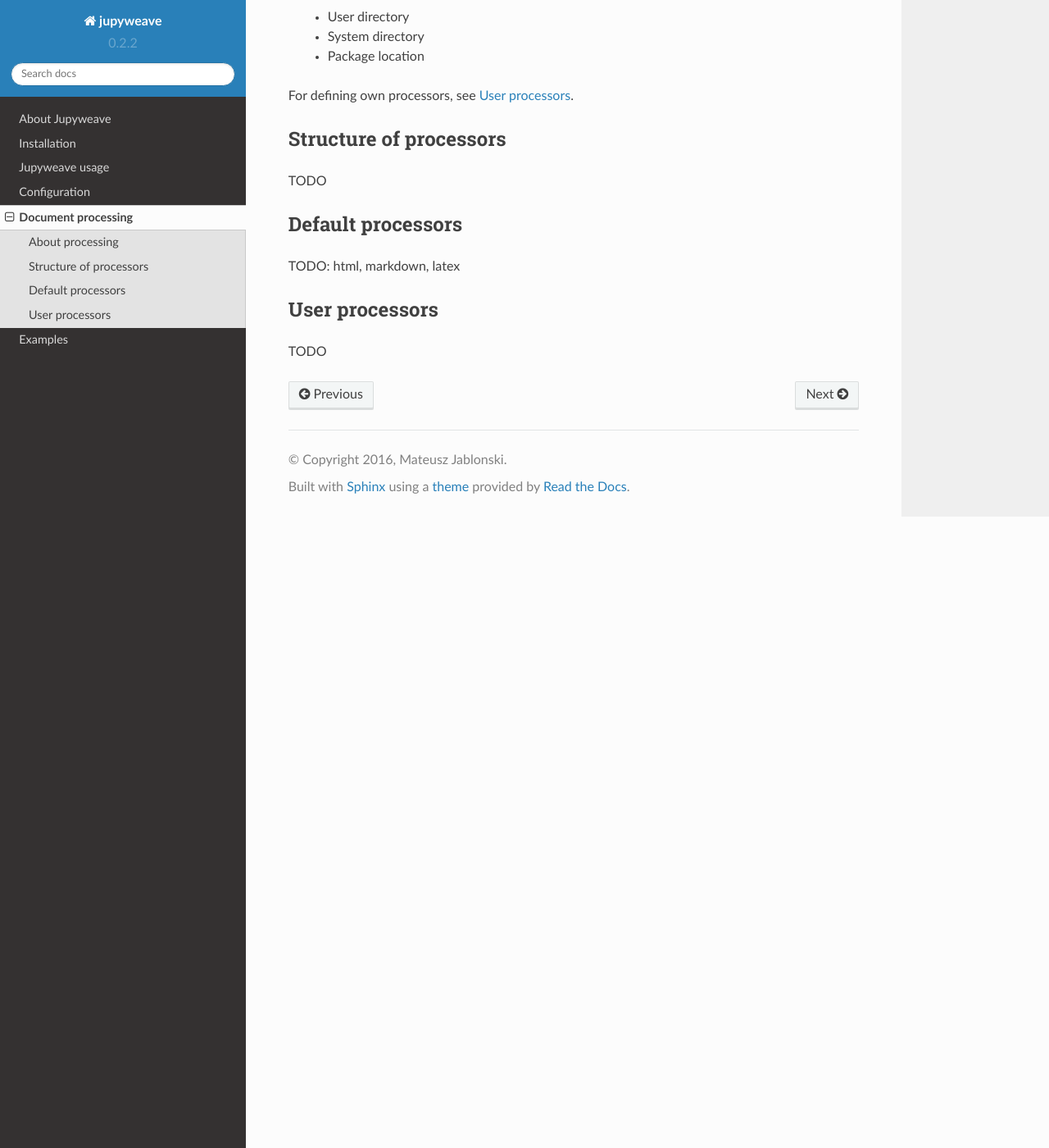
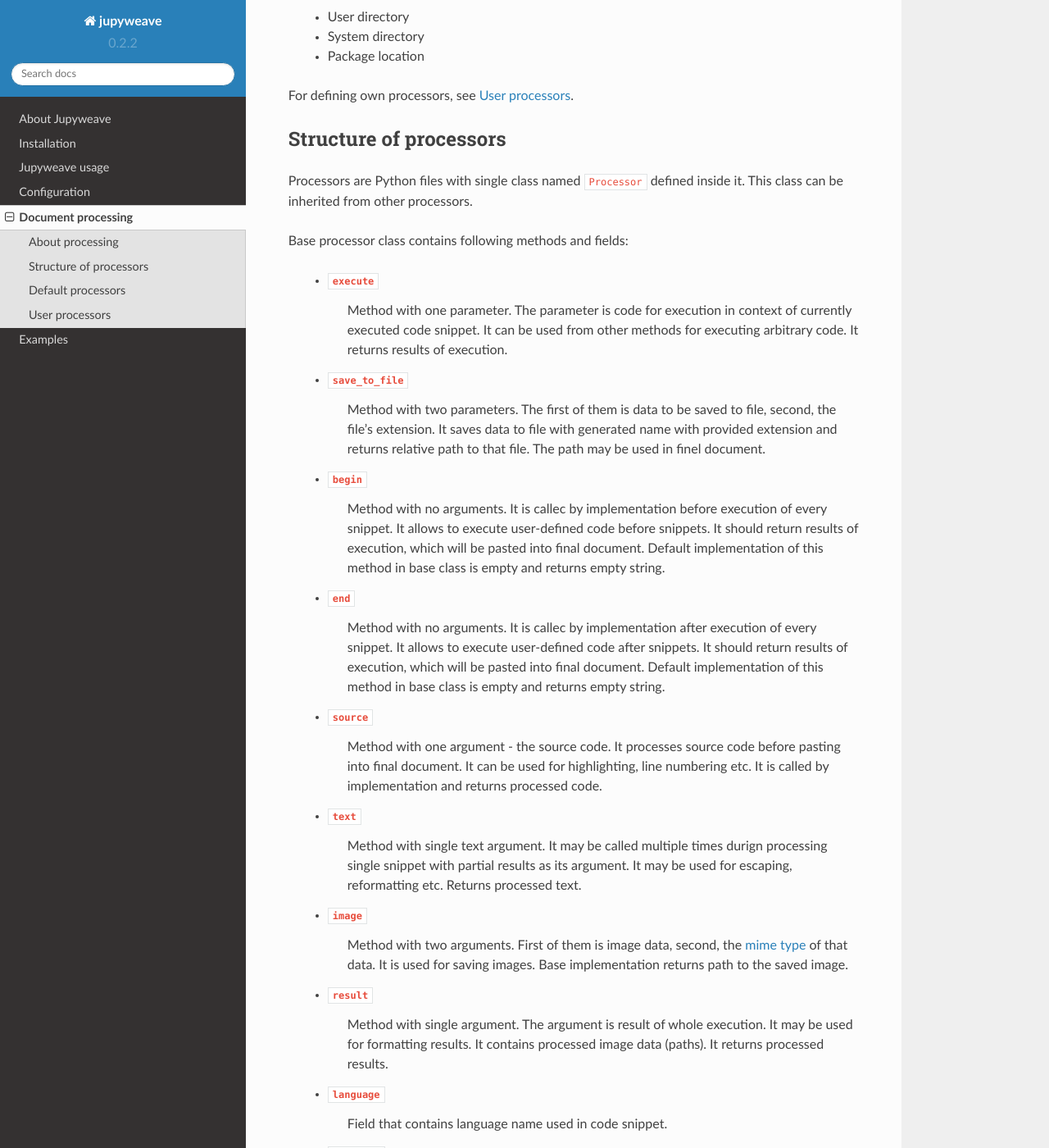
Before and after one commit to jablonskim/jupyweave, a Sphinx documentation site: the page built from docs/source/processors.rst, in a window 1280 px wide and 1400 px high, scrolled down 937 px. Shown: the whole window at 82% size. Built offline with Sphinx 7.4.7 and the Read the Docs theme 2.0.0, drawn with Linux system fonts in a browser that asks for light colours; some of the changed text lies outside the part shown.

Commit message:
Structure of processors

```diff
--- a/docs/source/processors.rst
+++ b/docs/source/processors.rst
@@ -48,7 +48,70 @@
 Structure of processors
 -----------------------
 
-TODO
+Processors are Python files with single class named ``Processor`` defined inside it. This class can be inherited from
+other processors.
+
+Base processor class contains following methods and fields:
+
+    * ``execute``
+        Method with one parameter. The parameter is code for execution in context of currently executed code snippet.
+        It can be used from other methods for executing arbitrary code. It returns results of execution.
+
+    * ``save_to_file``
+        Method with two parameters. The first of them is data to be saved to file, second, the file's extension.
+        It saves data to file with generated name with provided extension and returns relative path to that file.
+        The path may be used in finel document.
+
+    * ``begin``
+        Method with no arguments. It is callec by implementation before execution of every snippet. It allows to
+        execute user-defined code before snippets. It should return results of execution, which will be pasted into
+        final document. Default implementation of this method in base class is empty and returns empty string.
+
+    * ``end``
+        Method with no arguments. It is callec by implementation after execution of every snippet. It allows to
+        execute user-defined code after snippets. It should return results of execution, which will be pasted into
+        final document. Default implementation of this method in base class is empty and returns empty string.
+
+    * ``source``
+        Method with one argument - the source code. It processes source code before pasting into final document.
+        It can be used for highlighting, line numbering etc. It is called by implementation and returns
+        processed code.
+
+    * ``text``
+        Method with single text argument. It may be called multiple times durign processing single snippet with
+        partial results as its argument. It may be used for escaping, reformatting etc. Returns processed text.
+
+    * ``image``
+        Method with two arguments. First of them is image data, second, the
+        `mime type <https://en.wikipedia.org/wiki/Media_type>`_ of that data. It is used for
+        saving images. Base implementation returns path to the saved image.
+
+    * ``result``
+        Method with single argument. The argument is result of whole execution. It may be used for formatting
+        results. It contains processed image data (paths). It returns processed results.
+
+    * ``language``
+        Field that contains language name used in code snippet.
+
+    * ``settings``
+        Contains settings string form ``settings`` field from ``begin`` snippet tag.
+
+    * ``image_width``
+        Contains integer that can be used as image width or *None* if no width was defined in ``settings`` tag.
+
+    * ``image_height``
+        Contains integer that can be used as image height or *None* if no height was defined in ``settings`` tag.
+
+    * ``image_align``
+        Contains image align type that can be used to format image or *None* if not specified.
+
+
+Every method may be overriden in derived processor. If there is no overrided method, the one from base class will be
+called. This allows to define :ref:`user processors <user-processors>` for speciffic operations on
+selected types of results.
+
+Default implementation of base processor can be found
+`here <https://github.com/jablonskim/jupyweave/blob/master/jupyweave/processors/processor.py>`_
 
 
 .. _default-processors:
```
